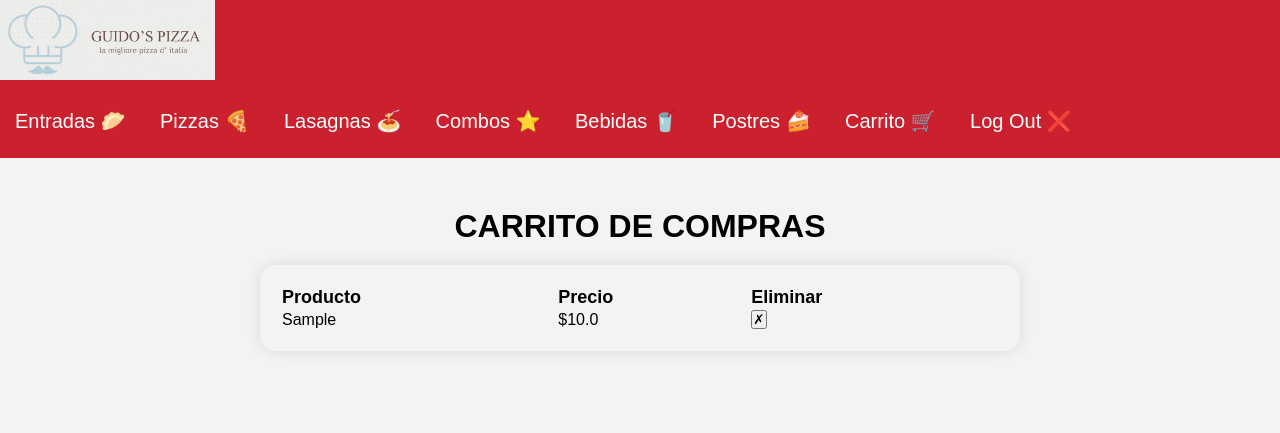
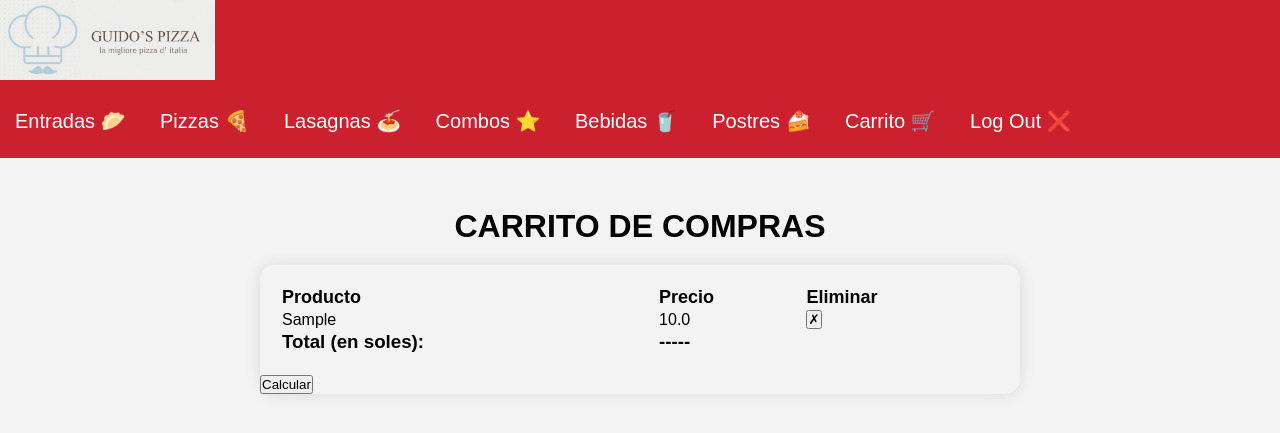
Before and after one commit to FlaviaManuico/Grupo9, a Flask app: page /pedidos in a window 1280 px wide. Shown: the top 433 px of the page. Run offline with Flask 2, Linux system fonts and the light colour scheme; tables that the repository leaves empty hold one stand-in row (values such as "Sample post").

Commit message:
ver el carrito de compra en pedidios y el precio total a pagar

```diff
--- a/app/templates/pedidos.html
+++ b/app/templates/pedidos.html
@@ -20,27 +20,55 @@
                 <li><a href="/pedidos">Carrito 🛒</a></li>
                 <li><a href="/logout"> Log Out ❌</a></li>
             </ul>
-        </div>
-        <div class="carrito-container">
+        </div><div class="carrito-container">
             <h1>Carrito de Compras</h1>
             <div class="pedidos">
-                <table class="producto">
+                <table  id="miTabla" class="producto">
                     <thead>
+                        <tr>
                         <th>Producto</th>
                         <th>Precio</th>
                         <th>Eliminar</th>
+                        </tr>
                     </thead>
+
+                    <tfoot>
+                        <tr>
+                            <td><h3>Total (en soles):</h3></td>
+                            <td colspan=3><h3>-----</h3></td>
+                            <td></td>
+                        </tr>
+                    </tfoot>
                     <tbody>
                         {% for pedido in pedidos %}
                         <tr>
                             <td id ='pedidos'>{{pedido.comida}}</td>
-                            <td>&dollar;{{pedido.precio}}</td>
+                            <td>{{pedido.precio}}</td>
                             <td><button class="delete-button" data-id="{{pedido.id}}">&cross;</button></td>
+                            <td></td>
                         </tr>
                         {% endfor %}
                     </tbody>
                 </table>
+
+                <p> <button class="calculo">Calcular</button></p>
+
             </div>
+                <script>
+                document.getElementsByClassName("calculo")[0].addEventListener("click",calcular);
+                function calcular() {
+                    var filas=document.querySelectorAll("#miTabla tbody tr");
+                    var total=0;
+
+                    filas.forEach(function(e) {
+                        var columnas=e.querySelectorAll("td");
+                        var cantidad=parseFloat(columnas[1].textContent);
+                        total+=cantidad;
+                    });
+                    var filas=document.querySelectorAll("#miTabla tfoot tr td");
+                    filas[1].textContent=total.toFixed(2);
+                }
+                </script>
         </div>
     </body>
 </html>
```
